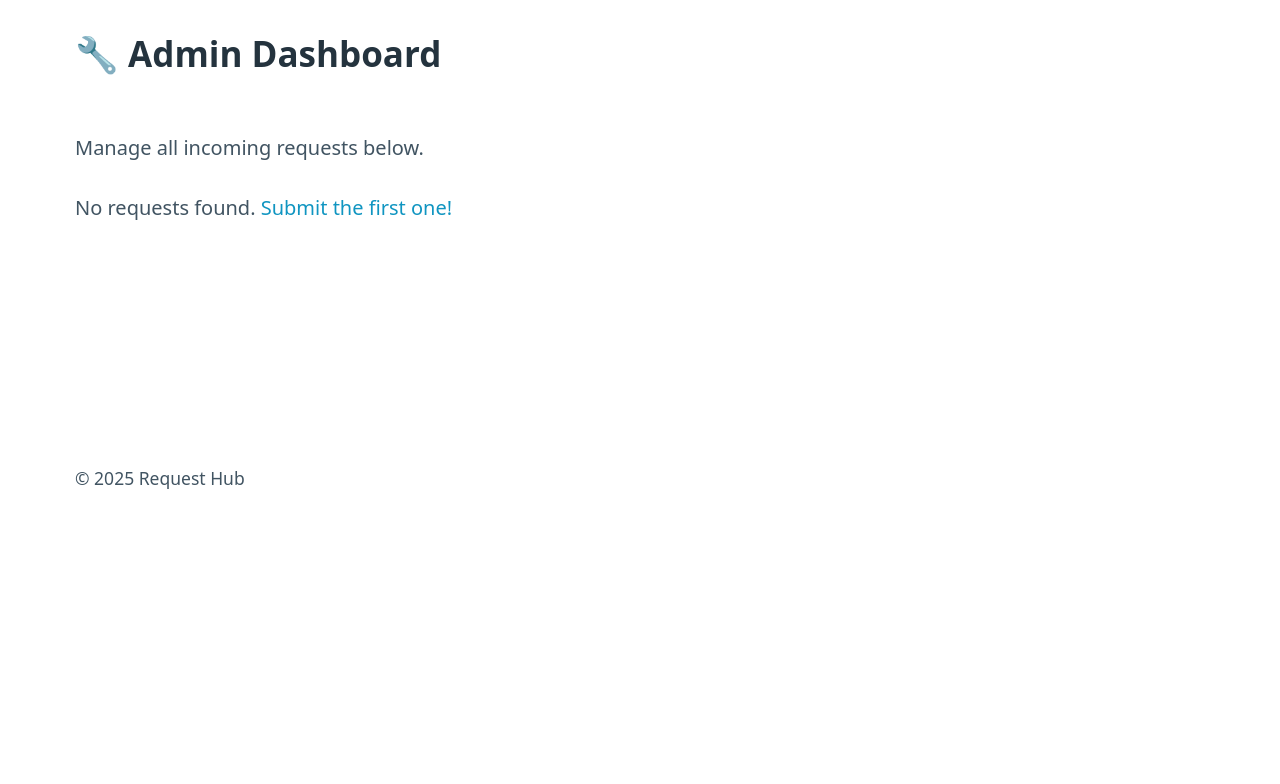
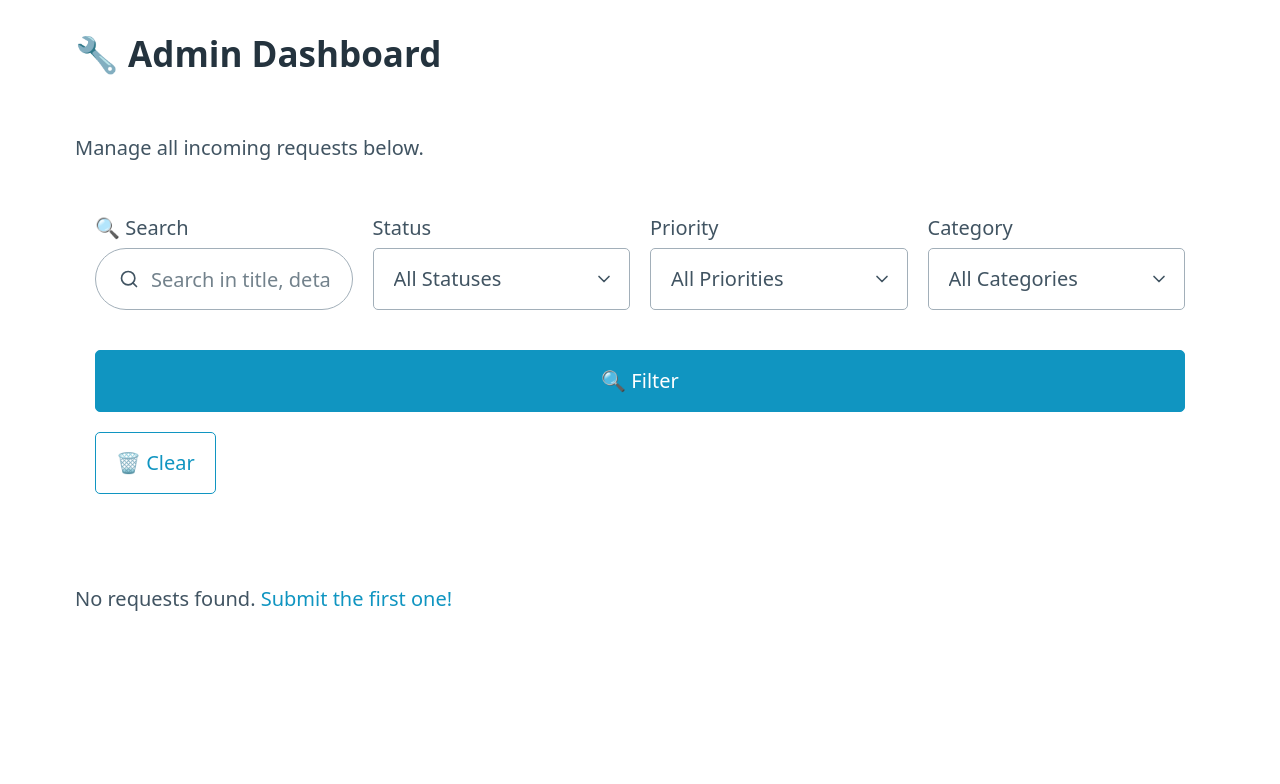
Before and after one commit to DictionaryFrancis/request-hub-ccr, a Flask app: page /admin in a window 1280 px wide. Shown: the part 282-1066 px from the top of the page. Before the commit the page ends 771 px from the top, so only its background shows below. Run offline with Flask 3, Linux system fonts and the light colour scheme; the visitor is signed in with stand-in values (Sample User, id 1).

```diff
--- a/app.py
+++ b/app.py
@@ -3,6 +3,7 @@ from datetime import datetime
 from functools import wraps
 from flask import Flask, render_template, request, redirect, url_for, flash, session
 from flask_sqlalchemy import SQLAlchemy
+from sqlalchemy import or_
 from dotenv import load_dotenv
 
 # Load environment variables
@@ -129,10 +130,52 @@ def logout():
 @require_login
 def admin():
     try:
-        items = (RequestItem.query
-                 .order_by(RequestItem.created_at.desc())
-                 .all())
-        return render_template("admin.html", items=items)
+        # Get query parameters
+        q = request.args.get("q", "").strip()
+        status = request.args.get("status", "")
+        priority = request.args.get("priority", "")
+        category = request.args.get("category", "")
+
+        # Build query incrementally
+        query = RequestItem.query
+
+        # Text search across title, details, and name
+        if q:
+            like = f"%{q}%"
+            query = query.filter(
+                or_(
+                    RequestItem.title.ilike(like),
+                    RequestItem.details.ilike(like),
+                    RequestItem.name.ilike(like),
+                )
+            )
+
+        # Filter by status
+        if status:
+            query = query.filter_by(status=status)
+
+        # Filter by priority
+        if priority:
+            query = query.filter_by(priority=priority)
+
+        # Filter by category
+        if category:
+            query = query.filter_by(category=category)
+
+        # Execute query with ordering
+        items = query.order_by(RequestItem.created_at.desc()).all()
+
+        # Get distinct categories for dropdown (excluding None/empty)
+        categories = [c[0] for c in db.session.query(RequestItem.category).distinct().all() if c[0]]
+        categories.sort()  # Sort alphabetically
+
+        return render_template("admin.html",
+                             items=items,
+                             q=q,
+                             status=status,
+                             priority=priority,
+                             category=category,
+                             categories=categories)
     except Exception as e:
         return f"Error in admin route: {str(e)}"
 
--- a/templates/admin.html
+++ b/templates/admin.html
@@ -4,6 +4,60 @@
 <section>
     <h2>🔧 Admin Dashboard</h2>
     <p>Manage all incoming requests below.</p>
+
+
+    <!-- Search and Filter Form -->
+    <div style="background-color: var(--pico-background-color); padding: 1rem; border-radius: 0.5rem; margin-bottom: 2rem;">
+        <form method="get">
+            <div class="grid">
+                <div>
+                    <label for="q">🔍 Search</label>
+                    <input type="search" id="q" name="q" value="{{ q }}" placeholder="Search in title, details, or name...">
+                </div>
+                <div>
+                    <label for="status">Status</label>
+                    <select id="status" name="status">
+                        <option value="">All Statuses</option>
+                        <option value="new" {% if status == 'new' %}selected{% endif %}>🆕 New</option>
+                        <option value="in_progress" {% if status == 'in_progress' %}selected{% endif %}>⚙️ In Progress</option>
+                        <option value="done" {% if status == 'done' %}selected{% endif %}>✅ Done</option>
+                    </select>
+                </div>
+                <div>
+                    <label for="priority">Priority</label>
+                    <select id="priority" name="priority">
+                        <option value="">All Priorities</option>
+                        <option value="low" {% if priority == 'low' %}selected{% endif %}>🟢 Low</option>
+                        <option value="normal" {% if priority == 'normal' %}selected{% endif %}>🟡 Normal</option>
+                        <option value="high" {% if priority == 'high' %}selected{% endif %}>🔴 High</option>
+                    </select>
+                </div>
+                <div>
+                    <label for="category">Category</label>
+                    <select id="category" name="category">
+                        <option value="">All Categories</option>
+                        {% for cat in categories %}
+                        <option value="{{ cat }}" {% if category == cat %}selected{% endif %}>{{ cat }}</option>
+                        {% endfor %}
+                    </select>
+                </div>
+            </div>
+
+            <div style="margin-top: 1rem;">
+                <button type="submit">🔍 Filter</button>
+                <a href="/admin" role="button" class="outline">🗑️ Clear</a>
+                {% if q or status or priority or category %}
+                <small style="color: var(--pico-muted-color); margin-left: 1rem;">
+                    Showing filtered results
+                    {% if q %}for "{{ q }}"{% endif %}
+                    {% if status %}• Status: {{ status }}{% endif %}
+                    {% if priority %}• Priority: {{ priority }}{% endif %}
+                    {% if category %}• Category: {{ category }}{% endif %}
+                </small>
+                {% endif %}
+            </div>
+        </form>
+    </div>
 
     {% if items %}
         <div style="overflow-x: auto;">
```
